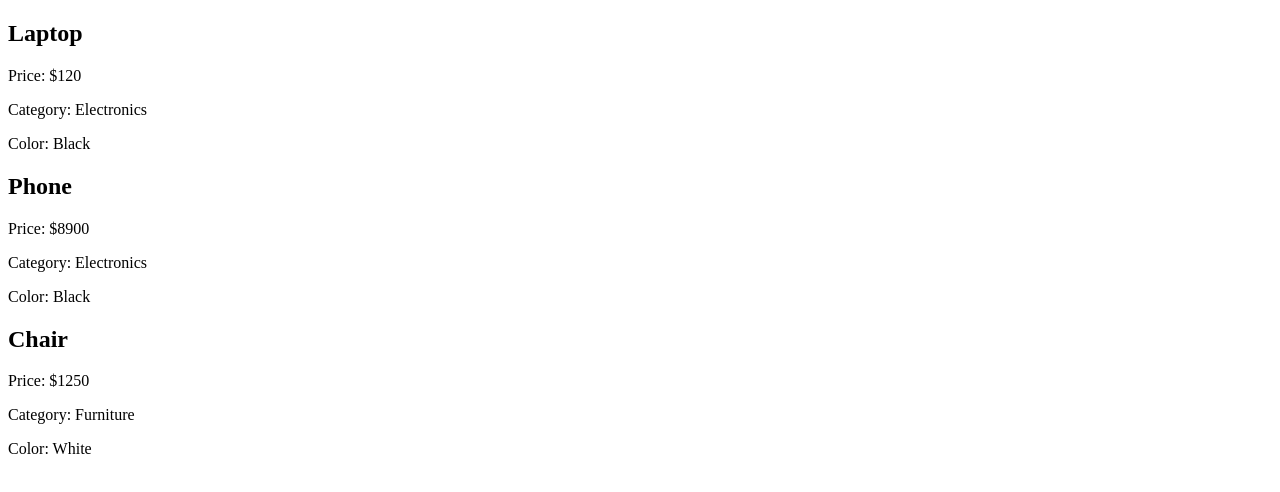
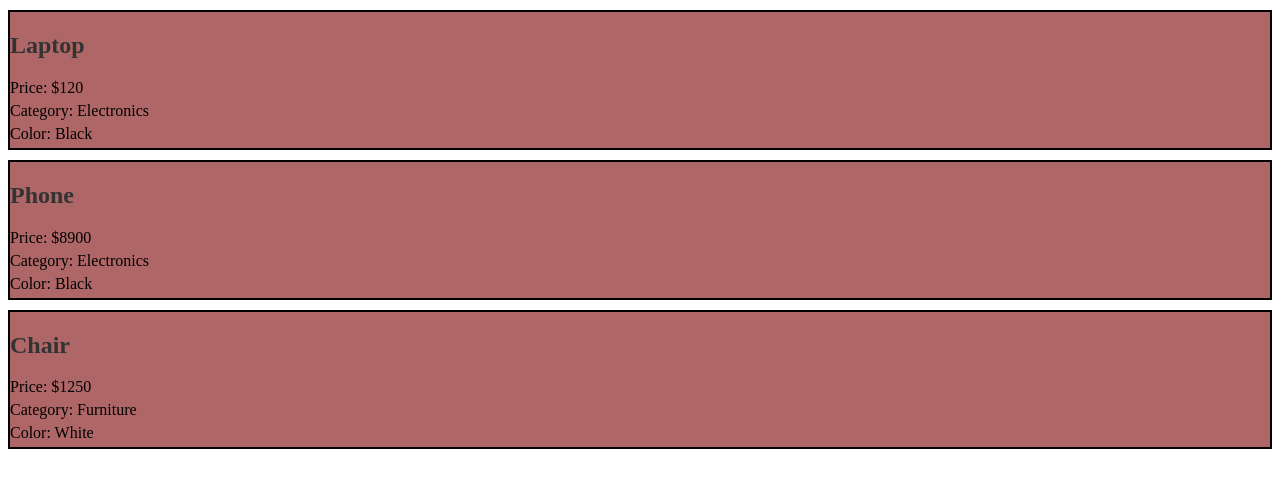
Before and after one commit to Aryanparmar123/Aryan_Parmar_Learning_Angular_new, an Angular app: page / in a window 1280 px wide. Shown: the top 492 px of the page. Built offline with nearby package versions, Linux system fonts and the light colour scheme.

Commit message:
Assignment 4 step 1 package version update

```diff
--- a/package.json
+++ b/package.json
@@ -1,6 +1,6 @@
 {
   "name": "angular-project111",
-  "version": "0.2.0",
+  "version": "0.3.0",
   "scripts": {
     "ng": "ng",
     "start": "ng serve",
--- a/src/app/content-list-item/content-list-item.component.css
+++ b/src/app/content-list-item/content-list-item.component.css
@@ -0,0 +1,21 @@
+.even-item {
+  background-color: #3a3535;
+}
+
+.odd-item {
+  background-color: teal;
+}
+
+.content-list-item {
+  border: 2px solid black;
+  margin: 10px 0;
+  background-color: #af6666;
+}
+
+.content-list-item h2 {
+  color: #333;
+}
+
+.content-list-item p {
+  margin: 5px 0;
+}
--- a/src/app/content-list-item/content-list-item.component.ts
+++ b/src/app/content-list-item/content-list-item.component.ts
@@ -1,13 +1,17 @@
 import {Component, Input} from '@angular/core';
 import {Product} from '../models/product';
+import {NgClass} from '@angular/common';
 
 @Component({
   selector: 'app-content-list-item',
-  imports: [],
+  imports: [
+    NgClass
+  ],
   templateUrl: './content-list-item.component.html',
   standalone: true,
   styleUrl: './content-list-item.component.css'
 })
 export class ContentListItemComponent {
   @Input() product!: Product;
+
 }
--- a/src/app/content-list/content-list.component.html
+++ b/src/app/content-list/content-list.component.html
@@ -1,4 +1,6 @@
-<app-content-list-item
-  *ngFor="let product of products"
-  [product]="product">
-</app-content-list-item>
+<div *ngFor="let product of products; let i = index">
+  <app-content-list-item
+    [product]="product"
+    [ngClass]="{'even-item': i % 2 === 0, 'odd-item': i % 2 !== 0}">
+  </app-content-list-item>
+</div>
```
